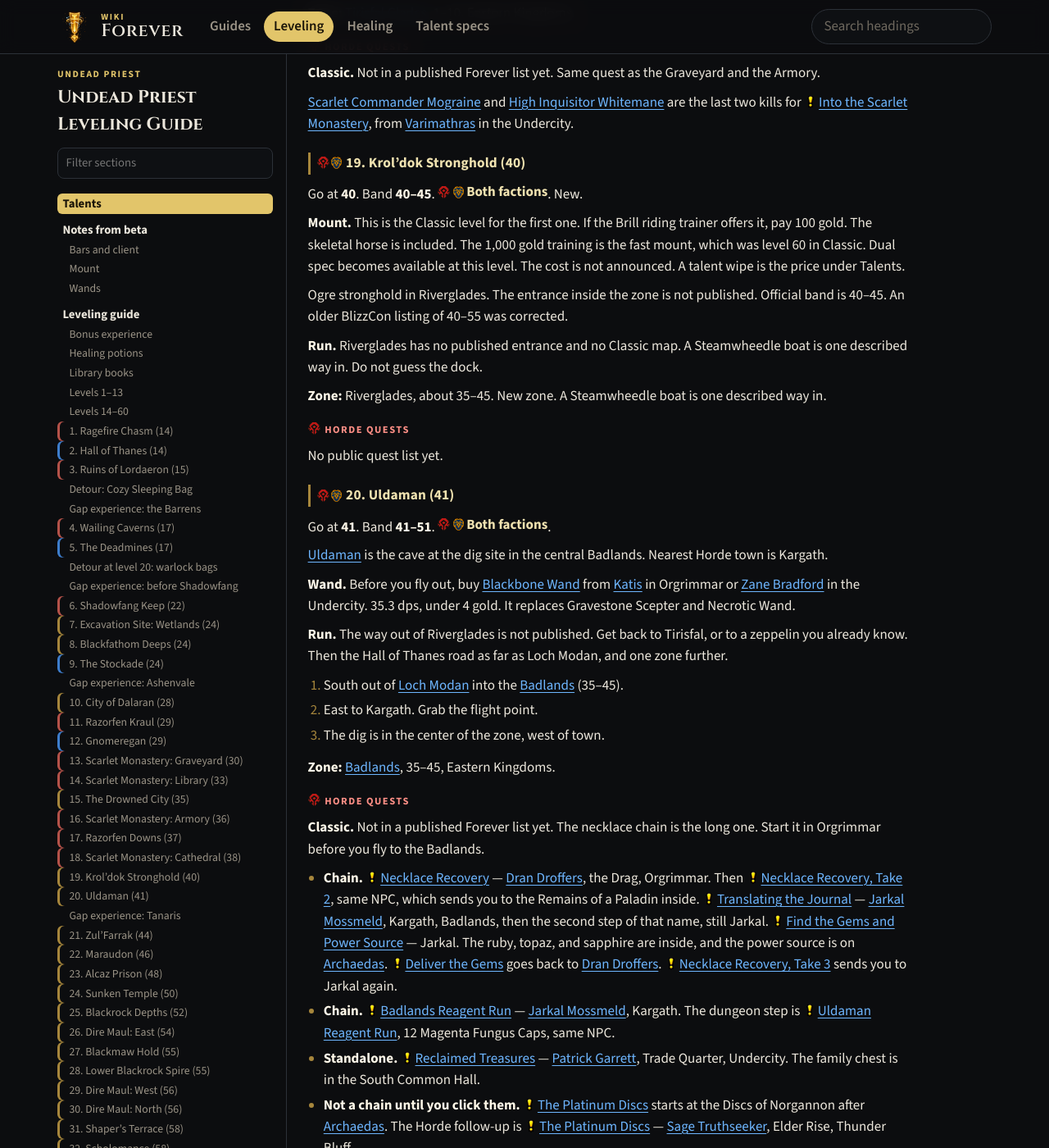
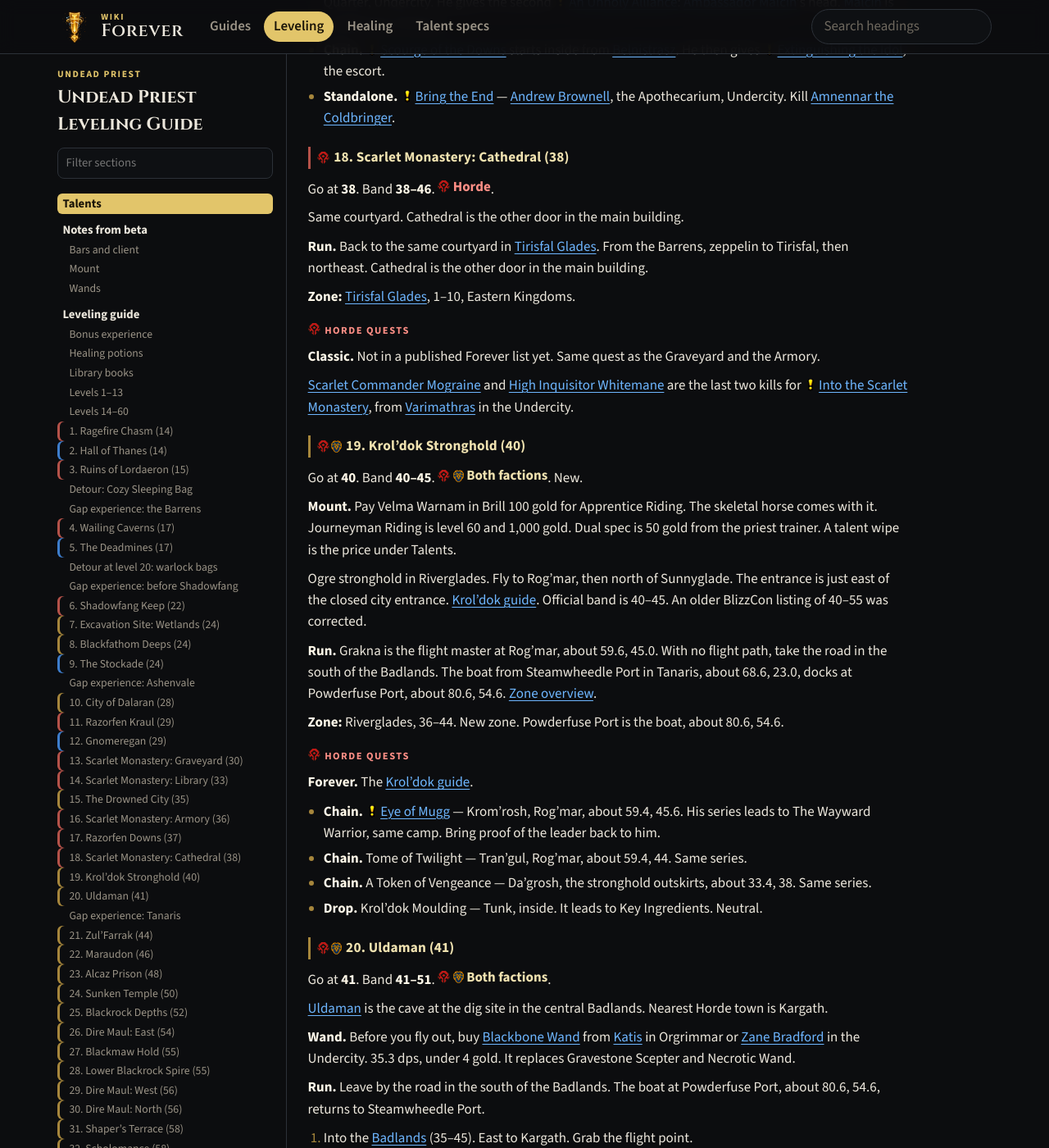
Before and after one commit to LordDemonos/wow-forever, a Jekyll site: the page built from wiki/guides/leveling.md, in a window 1280 px wide and 1400 px high, scrolled down 30005 px. Shown: the whole window at 82% size. Built offline with Jekyll 4.4.1, drawn with Linux system fonts in a browser that asks for light colours; a script that is not in the unit is left out; some of the changed text lies outside the part shown.

Commit message:
Fill leveling holes from the November Forever pages.
Dual spec is 50 gold, riding is level 40 and 60, and Riverglades, the Drowned City, Krol'dok, and the old dungeon keys now follow the Wowhead pages that published them.

Co-authored-by: William M Babij <LordDemonos@users.noreply.github.com>

```diff
--- a/wiki/guides/leveling.md
+++ b/wiki/guides/leveling.md
@@ -21,7 +21,7 @@ kicker: Undead Priest
 
 **Shadow 0.**
 
-**Talents.** The priest trainer in Undercity wipes the tree. The first wipe is 1 gold, the next is 5, then it climbs by 5 gold up to 50. Leave it alone and it falls by 5 gold a month, down to 15. A second saved spec becomes available at 40. The [priest and warrior deep dive](https://news.blizzard.com/en-us/article/24301514/world-of-warcraft-forever-class-deep-dives-priest-and-warrior) says so. The gold cost is not announced. Use this tree until a dungeon build is worth a wipe. Holy and Discipline at 60 are [Holy Priest PVE]({{ '/holy/' | relative_url }}) and [Disc Priest PVE]({{ '/disc/' | relative_url }}). Which heal rank to cast is in [Priest Healing Efficiency]({{ '/healing/priest/' | relative_url }}).
+**Talents.** The priest trainer in Undercity wipes the tree. The first wipe is 1 gold, the next is 5, then it climbs by 5 gold up to 50. Leave it alone and it falls by 5 gold a month, down to 15. A second saved spec becomes available at 40. The [priest and warrior deep dive](https://news.blizzard.com/en-us/article/24301514/world-of-warcraft-forever-class-deep-dives-priest-and-warrior) says so. Buy it from the priest trainer for 50 gold. [Wowhead](https://www.wowhead.com/forever/news/dual-spec-costs-50-gold-at-level-40-unlock-secondary-talent-tree-383835). Use this tree until a dungeon build is worth a wipe. Holy and Discipline at 60 are [Holy Priest PVE]({{ '/holy/' | relative_url }}) and [Disc Priest PVE]({{ '/disc/' | relative_url }}). Which heal rank to cast is in [Priest Healing Efficiency]({{ '/healing/priest/' | relative_url }}).
 
 ## Notes from beta
 
@@ -32,7 +32,7 @@ kicker: Undead Priest
 
 ### Mount
 
-**Forever.** The gold is in the riding training, not in a separate horse. [Designers said](https://www.wowhead.com/forever/news/official-controller-supports-training-mount-skill-costs-sportskeeda-interview-on-382963) it costs 100 gold, or 1,000 gold for the faster tier, and the first mount comes with the skill. For this character that is a skeletal horse. Do not also buy one from the vendor. In Classic the Undead trainer stood in Brill, the 100 gold tier was level 40, and the 1,000 gold tier was level 60. Those levels were not restated. Save the 100 gold before Krol'dok.
+**Forever.** The gold is in the riding training, not in a separate horse. [Designers said](https://www.wowhead.com/forever/news/official-controller-supports-training-mount-skill-costs-sportskeeda-interview-on-382963) it costs 100 gold, or 1,000 gold for the faster tier, and the first mount comes with the skill. For this character that is a skeletal horse. Do not also buy one from the vendor. The [riding guide](https://www.wowhead.com/forever/guide/unlocking-riding-skill-mounts) puts Apprentice Riding at 40 and Journeyman Riding at 60. Velma Warnam in Brill teaches both, about 60.0, 52.6. Save the 100 gold before Krol'dok.
 
 ### Wands
 
@@ -62,7 +62,7 @@ Dungeon quests are the experience. Kills inside a dungeon give reduced experienc
 
 - **Go at** is the level to travel there. The first stop is 14, because that is when this route starts.
 - **Band** is the dungeon's recommended level range. For the nine new dungeons, that band is official (Kaivax, 15 September 2026). For returning dungeons, it is the usual recommended range, not a confirmed Forever door requirement.
-- **Zone** is the outdoor area and its Classic level range. Forever has not published a replacement chart for the old zones. Riverglades is the exception: Blizzard places it in the mid-30s to mid-40s, about 35–45.
+- **Zone** is the outdoor area and its Classic level range. Forever has not published a replacement chart for the old zones. Riverglades is the exception. The [zone overview](https://www.wowhead.com/forever/guide/riverglades-zone-overview) puts it at 36–44.
 - **Run** is the path from the previous stop. Hover a zone name for its map.
 - When two dungeons open at the same level, Horde comes before a shared dungeon, and a shared dungeon comes before an Alliance one.
 - Alliance stops stay on the list for Legacy Points. They are a weak leveling run if no Horde quests turn up.
@@ -256,7 +256,7 @@ He gives [Leonid's Letter](https://www.wowhead.com/forever/quest=98545/leonids-l
 
 Scarlet Monastery is one courtyard in northeast Tirisfal. Its four wings are separate runs, listed when each wing's band opens. Razorfen Kraul and Razorfen Downs are two caves in the southern Barrens. Blackrock Depths, Lower Blackrock Spire, and Upper Blackrock Spire are all inside Blackrock Mountain. Dire Maul East, West, and North are three doors in Eldre'Thalas, Feralas.
 
-Classic keys are not confirmed for Forever. Before those trips, check the Crescent Key for Dire Maul, the Scholomance key, and the Key to the City for Stratholme. Upper Blackrock Spire used to be a 10-player wing locked by the Seal of Ascension from Lower Blackrock Spire.
+The [dungeon quest list](https://www.wowhead.com/forever/guide/dungeons/every-dungeon-quest-location) still wants the old keys. Bring the Crescent Key for Dire Maul West and North. Lockpicking 300 opens those doors. The Skeleton Key opens the Scholomance door on Caer Darrow. The Scarlet Key opens the Armory, the Cathedral, and the Scarlet Hold in Stratholme. Lockpicking 175 opens the monastery wings. Lockpicking 275 opens the Hold and the Stratholme side door. That side door still wants the Key to the City. Upper Blackrock Spire still wants the Seal of Ascension.
 
 ### 1. Ragefire Chasm (14)
 
@@ -759,10 +759,12 @@ Same courtyard. Library is the right entrance.
 
 #### Horde quests
 
-**Classic.** Not in a published Forever list yet.
+**Forever.** The [dungeon quest list](https://www.wowhead.com/forever/guide/dungeons/every-dungeon-quest-location) keeps Test of Lore. Undead cannot pick up Compendium of the Fallen.
 
-- **Standalone.** [Compendium of the Fallen](https://www.wowhead.com/classic/quest=1049/compendium-of-the-fallen) — [Sage Truthseeker](https://www.wowhead.com/classic/npc=3978/sage-truthseeker), Elder Rise, Thunder Bluff. Four books in this wing: Mythology, Armaments, Aberrations, and Rituals.
+- **Skip.** [Compendium of the Fallen](https://www.wowhead.com/classic/quest=1049/compendium-of-the-fallen) — [Sage Truthseeker](https://www.wowhead.com/classic/npc=3978/sage-truthseeker), Elder Rise, Thunder Bluff. Undead cannot take it.
 - **Chain.** Starts with [Test of Faith](https://www.wowhead.com/classic/quest=1149/test-of-faith) — [Dorn Plainstalker](https://www.wowhead.com/classic/npc=2986/dorn-plainstalker), the weather mesa in Thousand Needles. The trials that follow stay with [Dorn](https://www.wowhead.com/classic/npc=2986/dorn-plainstalker), then [Braug Dimspirit](https://www.wowhead.com/classic/npc=4489/braug-dimspirit) on that mesa, then [Parqual Fintallas](https://www.wowhead.com/classic/npc=4488/parqual-fintallas) in Undercity. The dungeon step is [Test of Lore](https://www.wowhead.com/classic/quest=1160/test-of-lore): the book *Beginnings of the Undead Threat* in this wing. Turn it in to [Parqual](https://www.wowhead.com/classic/npc=4488/parqual-fintallas).
+
+The Scarlet Key is in Doan's Strongbox, beside Arcanist Doan. Loot it before you leave. It opens the Armory and the Cathedral. [Library guide](https://www.wowhead.com/forever/guide/scarlet-monastery-library-dungeon-overview-location-rewards).
 
 ### 15. The Drowned City (35)
 
@@ -776,7 +778,14 @@ Troll ruins off the coast of Stranglethorn Vale, west of Grom'gol. [Blizzard](ht
 
 #### Horde quests
 
-No public quest list yet.
+**Forever.** Named on the [dungeon quest list](https://www.wowhead.com/forever/guide/dungeons/every-dungeon-quest-location) and the [Drowned City news](https://www.wowhead.com/forever/news/explore-the-drowned-city-new-dungeon-in-wow-forever-383825).
+
+- **Chain.** The Drowned City — Kin'weelay, Grom'gol, about 32.2, 27.8. Take The Vile Reef from him first.
+- **Chain.** The Only Good Brinescale... — Commander Aggro'gosh, Grom'gol, about 32.2, 28.8. The Vile Reef, then Enemies in the Water.
+- **Standalone.** Ancient Gurubashi Idol — Mazu'kon, Skywatcher Plateau, Mulgore.
+- **Neutral.** Shady Saltseers and The Saltseer Captain — Krazek, Booty Bay, about 27.0, 77.2. Both are level 34.
+
+Southshore's Magics of the Drowned City and Take Two With Water are Alliance, from Loremaster Dibbs. Ancient Gurubashi Secrets is Archmage Timear in Dalaran, about 15.6, 73.6.
 
 Nesingwary's camp, up the river from Grom'gol, ends in named beasts: [Sin'Dall](https://www.wowhead.com/classic/npc=729/sindall), [Bhag'thera](https://www.wowhead.com/classic/npc=728/bhagthera), [Tethis](https://www.wowhead.com/classic/npc=730/tethis), and [King Bangalash](https://www.wowhead.com/classic/npc=731/king-bangalash). Each one sits at the end of a long kill quest. They are not gap turn-ins.
 
@@ -840,17 +849,22 @@ Same courtyard. Cathedral is the other door in the main building.
 
 Go at **40**. Band **40–45**. Both factions. New.
 
-**Mount.** This is the Classic level for the first one. If the Brill riding trainer offers it, pay 100 gold. The skeletal horse is included. The 1,000 gold training is the fast mount, which was level 60 in Classic. Dual spec becomes available at this level. The cost is not announced. A talent wipe is the price under Talents.
+**Mount.** Pay Velma Warnam in Brill 100 gold for Apprentice Riding. The skeletal horse comes with it. Journeyman Riding is level 60 and 1,000 gold. Dual spec is 50 gold from the priest trainer. A talent wipe is the price under Talents.
 
-Ogre stronghold in Riverglades. The entrance inside the zone is not published. Official band is 40–45. An older BlizzCon listing of 40–55 was corrected.
+Ogre stronghold in Riverglades. Fly to Rog'mar, then north of Sunnyglade. The entrance is just east of the closed city entrance. [Krol'dok guide](https://www.wowhead.com/forever/guide/kroldok-stronghold-dungeon-overview-location-rewards). Official band is 40–45. An older BlizzCon listing of 40–55 was corrected.
 
-**Run.** Riverglades has no published entrance and no Classic map. A Steamwheedle boat is one described way in. Do not guess the dock.
+**Run.** Grakna is the flight master at Rog'mar, about 59.6, 45.0. With no flight path, take the road in the south of the Badlands. The boat from Steamwheedle Port in Tanaris, about 68.6, 23.0, docks at Powderfuse Port, about 80.6, 54.6. [Zone overview](https://www.wowhead.com/forever/guide/riverglades-zone-overview).
 
-**Zone:** Riverglades, about 35–45. New zone. A Steamwheedle boat is one described way in.
+**Zone:** Riverglades, 36–44. New zone. Powderfuse Port is the boat, about 80.6, 54.6.
 
 #### Horde quests
 
-No public quest list yet.
+**Forever.** The [Krol'dok guide](https://www.wowhead.com/forever/guide/kroldok-stronghold-dungeon-overview-location-rewards).
+
+- **Chain.** [Eye of Mugg](https://www.wowhead.com/forever/quest=94968/eye-of-mugg) — Krom'rosh, Rog'mar, about 59.4, 45.6. His series leads to The Wayward Warrior, same camp. Bring proof of the leader back to him.
+- **Chain.** Tome of Twilight — Tran'gul, Rog'mar, about 59.4, 44. Same series.
+- **Chain.** A Token of Vengeance — Da'grosh, the stronghold outskirts, about 33.4, 38. Same series.
+- **Drop.** Krol'dok Moulding — Tunk, inside. It leads to Key Ingredients. Neutral.
 
 ### 20. Uldaman (41)
 
@@ -860,11 +874,10 @@ Go at **41**. Band **41–51**. Both factions.
 
 **Wand.** Before you fly out, buy [Blackbone Wand](https://www.wowhead.com/classic/item=5239/blackbone-wand) from [Katis](https://www.wowhead.com/classic/npc=5816/katis) in Orgrimmar or [Zane Bradford](https://www.wowhead.com/classic/npc=5754/zane-bradford) in the Undercity. 35.3 dps, under 4 gold. It replaces Gravestone Scepter and Necrotic Wand.
 
-**Run.** The way out of Riverglades is not published. Get back to Tirisfal, or to a zeppelin you already know. Then the Hall of Thanes road as far as Loch Modan, and one zone further.
+**Run.** Leave by the road in the south of the Badlands. The boat at Powderfuse Port, about 80.6, 54.6, returns to Steamwheedle Port.
 
-1. South out of [Loch Modan](https://www.wowhead.com/classic/zone=38/loch-modan) into the [Badlands](https://www.wowhead.com/classic/zone=3/badlands) (35–45).
-2. East to Kargath. Grab the flight point.
-3. The dig is in the center of the zone, west of town.
+1. Into the [Badlands](https://www.wowhead.com/classic/zone=3/badlands) (35–45). East to Kargath. Grab the flight point.
+2. The dig is in the center of the zone, west of town.
 
 **Zone:** [Badlands](https://www.wowhead.com/classic/zone=3/badlands), 35–45, Eastern Kingdoms.
 
@@ -1117,9 +1130,9 @@ Kill [Cho'Rush the Observer](https://www.wowhead.com/classic/npc=14324/chorush-t
 
 Go at **58**. Band **58–60**. Both factions. New.
 
-The northern hills of Un'Goro Crater. [Blizzard](https://worldofwarcraft.blizzard.com/en-us/news/24301455/explore-the-new-dungeons-of-world-of-warcraft-forever) places it there. The exact entrance is not published.
+The northern hills of Un'Goro Crater. [Blizzard](https://worldofwarcraft.blizzard.com/en-us/news/24301455/explore-the-new-dungeons-of-world-of-warcraft-forever) places it there. The [dungeons overview](https://www.wowhead.com/forever/guide/dungeons-overview-locations-details) puts it near Marshal's Refuge. The exact entrance is not published.
 
-**Run.** From Feralas, east, then south. The entrance in the northern hills is not published.
+**Run.** From Feralas, east, then south. Look near Marshal's Refuge. The exact entrance is not published.
 
 1. East into [Thousand Needles](https://www.wowhead.com/classic/zone=400/thousand-needles), across the Shimmering Flats, south into [Tanaris](https://www.wowhead.com/classic/zone=440/tanaris).
 2. South into [Un'Goro Crater](https://www.wowhead.com/classic/zone=490/ungoro-crater) (48–55). Marshal's Refuge is the camp in the north. Grab the flight point.
@@ -1213,7 +1226,7 @@ Same city. The service entrance is the back door, the undead side.
 
 Go at **59**. Band **59–60**. Both factions.
 
-[Upper Blackrock Spire](https://www.wowhead.com/classic/zone=1583/blackrock-spire) is the top of the spire. In Classic this is a 10-player wing, and the door wants the Seal of Ascension. Neither the group size nor the key is confirmed for Forever.
+[Upper Blackrock Spire](https://www.wowhead.com/classic/zone=1583/blackrock-spire) is the top of the spire. In Classic this is a 10-player wing. The door wants the Seal of Ascension. [Dungeon quest list](https://www.wowhead.com/forever/guide/dungeons/every-dungeon-quest-location).
 
 **Run.** The top of the same spire. From the Plaguelands, back to Blackrock Mountain. Fly to Kargath if you have it, then west.
 
@@ -1224,7 +1237,7 @@ Go at **59**. Band **59–60**. Both factions.
 
 #### Horde quests
 
-**Classic.** Not in a published Forever list yet. The door still wants the Seal of Ascension from Lower Blackrock Spire, and Forever has not confirmed that.
+**Classic.** Not in a published Forever list yet. The door wants the Seal of Ascension from Lower Blackrock Spire. [Dungeon quest list](https://www.wowhead.com/forever/guide/dungeons/every-dungeon-quest-location).
 
 - **Chain.** [Seal of Ascension](https://www.wowhead.com/classic/quest=4742/seal-of-ascension) starts from [Vaelan](https://www.wowhead.com/classic/npc=10296/vaelan) in Lower Blackrock Spire. The forge step is in Dustwallow Marsh. That seal opens this door.
 - **Chain.** [The Final Tablets](https://www.wowhead.com/classic/quest=4788/the-final-tablets) — [Shadowmage Vivian Lagrave](https://www.wowhead.com/classic/npc=9078/shadowmage-vivian-lagrave), Kargath. It follows [The Darkstone Tablet](https://www.wowhead.com/classic/quest=4768/the-darkstone-tablet) from the same NPC, picked up for Lower Blackrock Spire.
```
